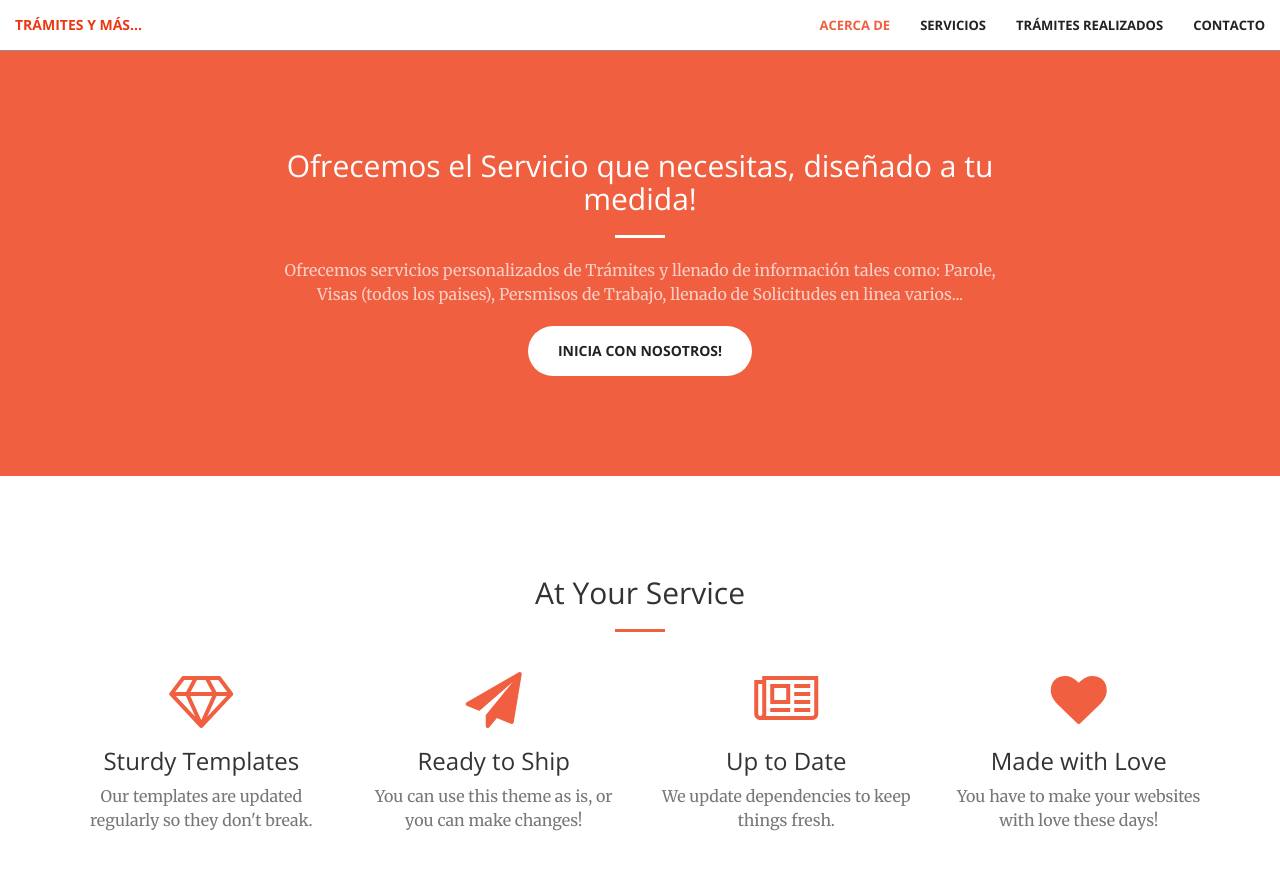
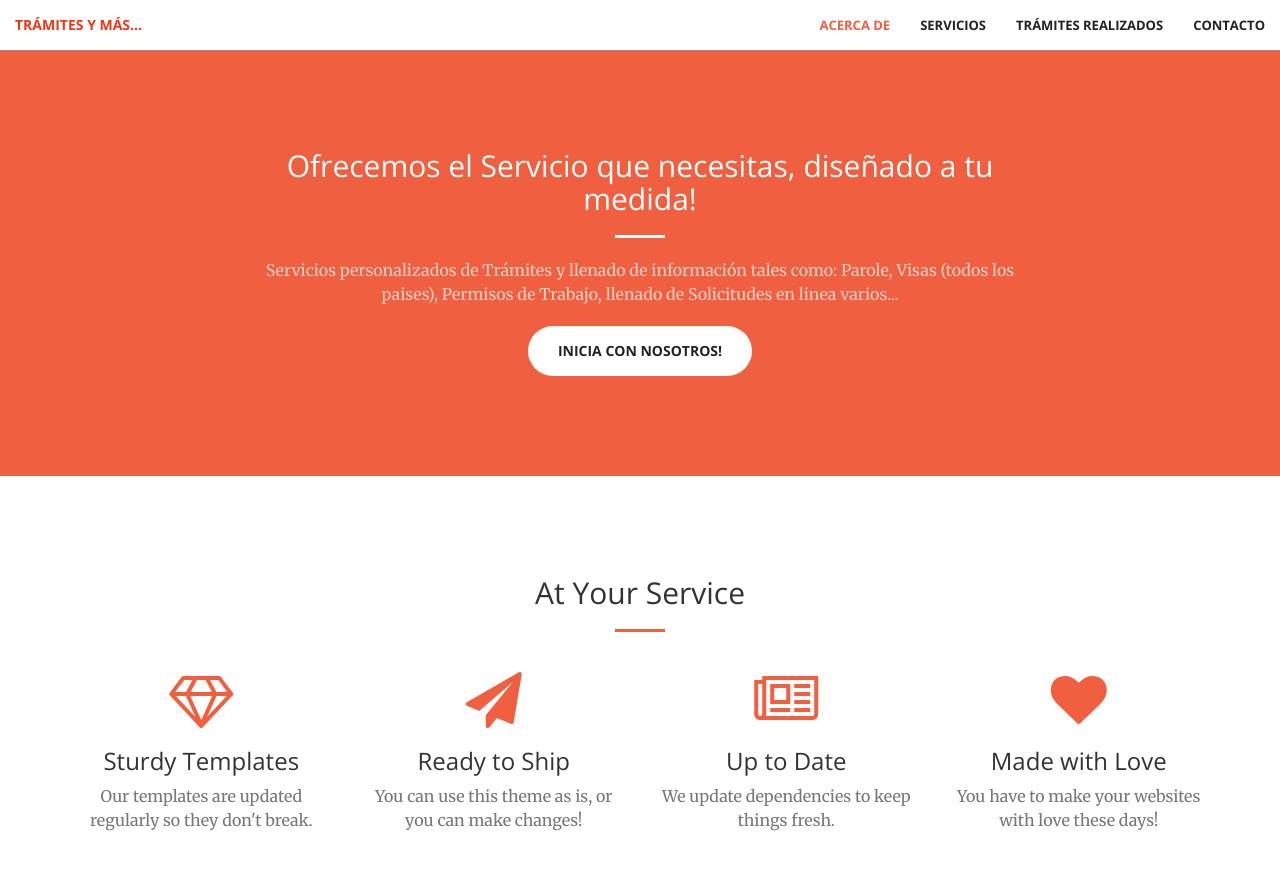
Before and after one commit to clmunoz/tramites, a Jekyll site: the page built from index.html, in a window 1280 px wide and 900 px high, scrolled down 851 px. Shown: the top 870 px of the window. Built offline with Jekyll 4.4.1, drawn with Linux system fonts in a browser that asks for light colours.

Commit message:
Update call-to-action.html

```diff
--- a/_includes/call-to-action.html
+++ b/_includes/call-to-action.html
@@ -4,7 +4,7 @@
             <div class="col-lg-8 col-lg-offset-2 text-center">
                 <h2 class="section-heading">Ofrecemos el Servicio que necesitas, diseñado a tu medida!</h2>
                 <hr class="light">
-                <p class="text-faded">Ofrecemos servicios personalizados de Trámites y llenado de información tales como: Parole, Visas (todos los paises), Persmisos de Trabajo, llenado de Solicitudes en linea varios...</p>
+                <p class="text-faded">Servicios personalizados de Trámites y llenado de información tales como: Parole, Visas (todos los paises), Permisos de Trabajo, llenado de Solicitudes en linea varios...</p>
                 <a href="#" class="btn btn-default btn-xl">Inicia con nosotros!</a>
             </div>
         </div>
```
